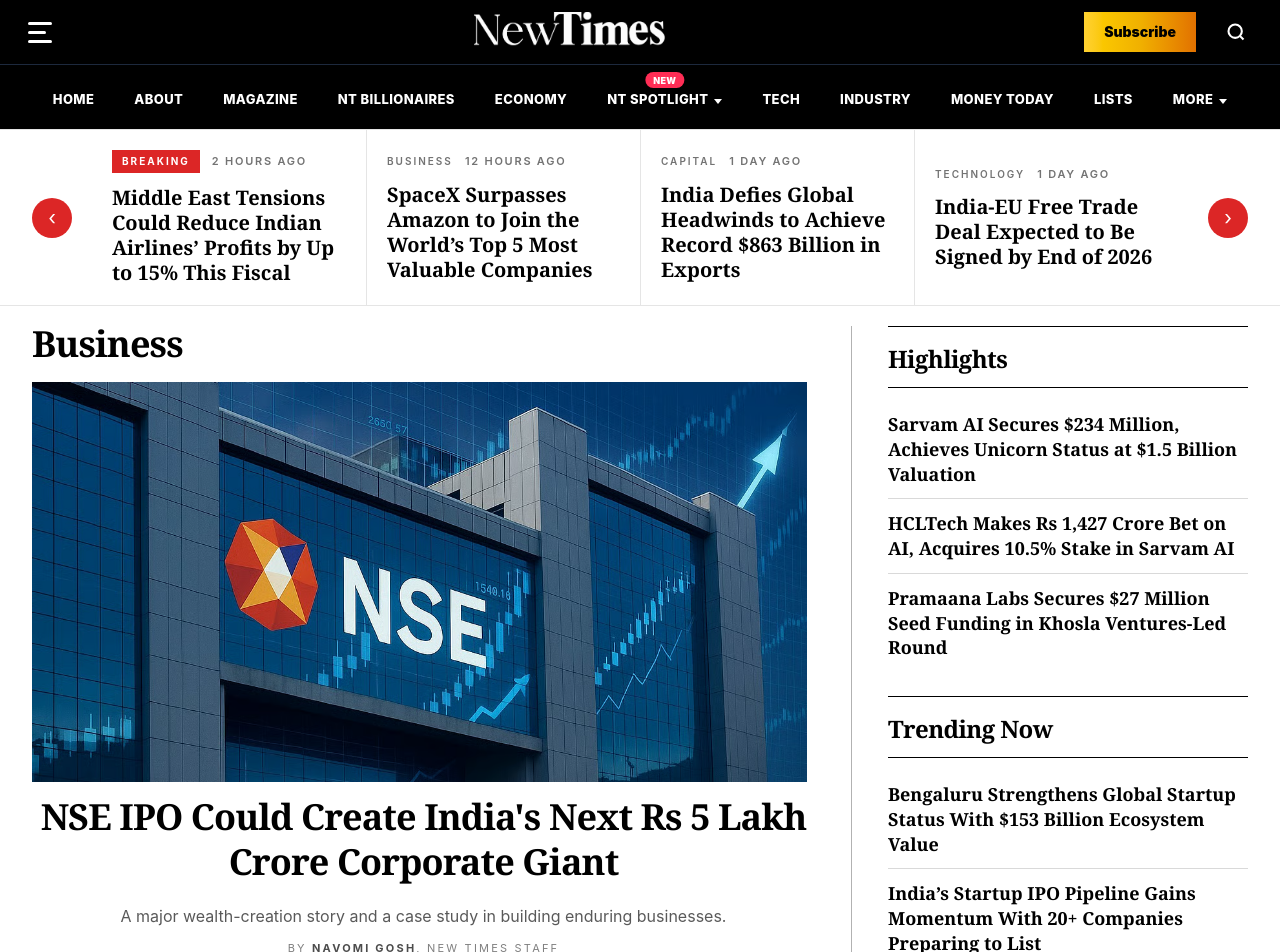
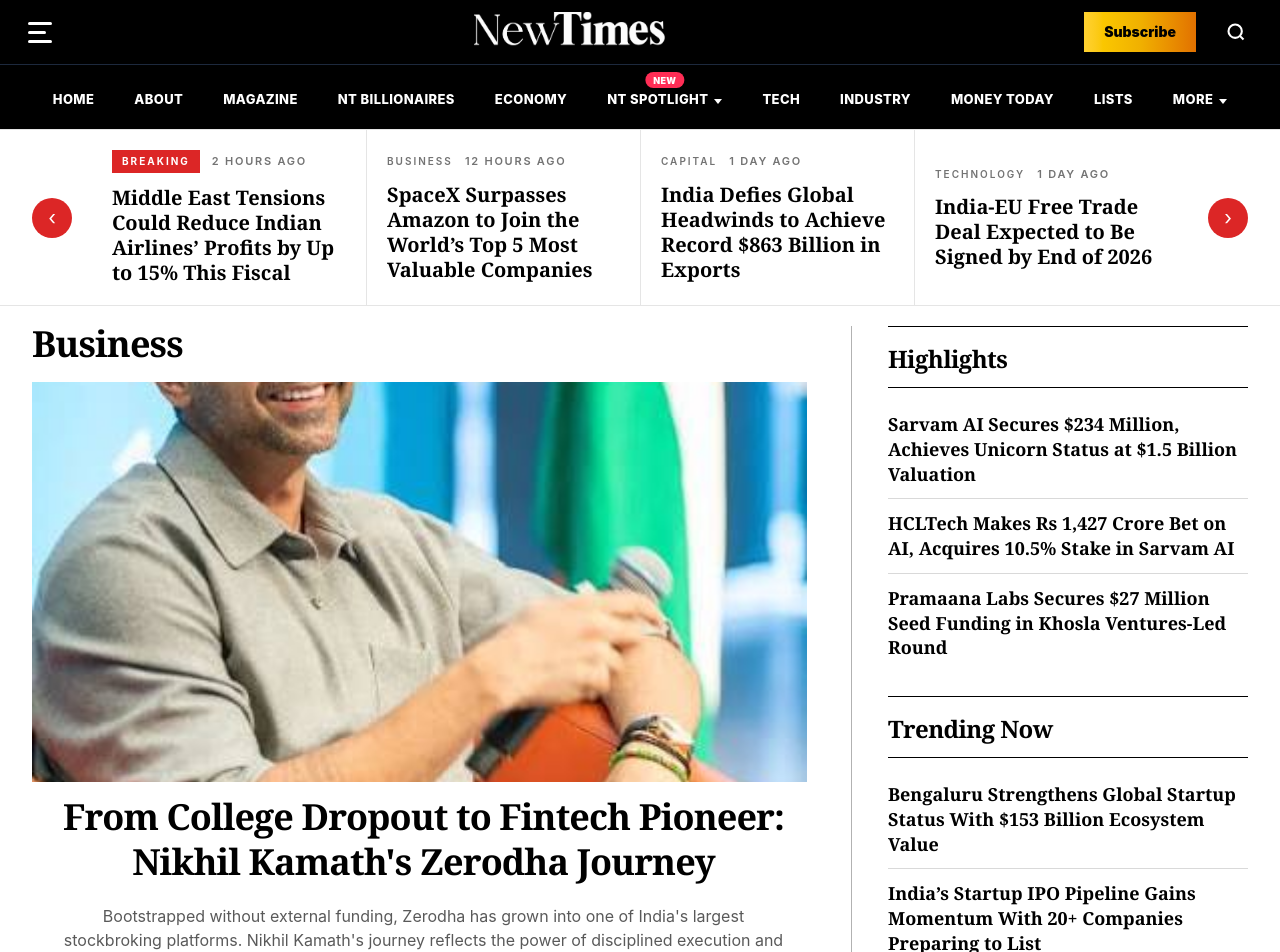
Before and after one commit to paperplanesllp/New-Times, a React (Vite) app: page / in a window 1280 px wide. Shown: the top 952 px of the page. Built offline with nearby package versions, Linux system fonts and the light colour scheme.

Commit message:
Update pages

```diff
--- a/src/pages/Home.jsx
+++ b/src/pages/Home.jsx
@@ -1,5 +1,6 @@
 // src/pages/Home.jsx
 import React, { useState } from 'react';
+import { Link } from 'react-router-dom';
 import LiveBusinessNewsSection from '../component/LiveBusinessNewsSection';
 import newTimesLogo from '../assets/New Times final-02.png';
 
@@ -413,32 +414,32 @@
         <section>
           <div className="grid gap-7 lg:grid-cols-[minmax(0,1fr)_340px] lg:gap-9 xl:grid-cols-[minmax(0,1fr)_360px]">
             <article className="group lg:border-r lg:border-black/30 lg:pr-9">
-              <div className="block">
+              <Link to="/spotlight/business-features/nikhil-kamath-zerodha-journey" className="block no-underline">
                 <h1 className="mb-5 font-serif text-3xl font-bold leading-none tracking-tight text-black sm:text-4xl">
                   Business
                 </h1>
 
                 <div className="overflow-hidden bg-neutral-100 lg:mr-2">
                   <img
-                    src="/NSE.avif"
-                    alt="Business leadership editorial feature"
+                    src="/KK.jpg"
+                    alt="Nikhil Kamath Zerodha business feature"
                     className="h-[240px] w-full object-cover transition duration-500 group-hover:scale-[1.03] sm:h-[330px] lg:h-[400px]"
                   />
                 </div>
 
                 <h2 className="mx-auto mt-3 max-w-[820px] text-center font-serif text-2xl font-bold leading-tight tracking-tight text-black underline-offset-4 group-hover:underline sm:text-3xl lg:text-4xl xl:text-4xl">
-                  NSE IPO Could Create India's Next Rs 5 Lakh Crore Corporate Giant
+                  From College Dropout to Fintech Pioneer: Nikhil Kamath's Zerodha Journey
                 </h2>
 
                 <div className="mx-auto mt-5 max-w-[720px] text-center">
                   <p className="text-sm leading-6 text-black/65 sm:text-base">
-                    A major wealth-creation story and a case study in building enduring businesses.
+                    Bootstrapped without external funding, Zerodha has grown into one of India's largest stockbroking platforms. Nikhil Kamath's journey reflects the power of disciplined execution and long-term thinking.
                   </p>
                   <p className="mt-3 text-[11px] uppercase tracking-[0.2em] text-black/50">
-                    By <span className="font-bold text-black/70">Navomi Gosh</span>, New Times staff
+                    NT Spotlight / Business Features
                   </p>
                 </div>
-              </div>
+              </Link>
 
               {showAd && (
                 <div className="group/sponsored relative mx-auto mt-8 max-w-[720px] overflow-hidden border border-black/15 bg-[#faf8f3] text-left transition duration-300 hover:shadow-[0_24px_70px_rgba(15,23,42,0.14)]">
--- a/src/pages/SpotlightFeaturePage.jsx
+++ b/src/pages/SpotlightFeaturePage.jsx
@@ -1,6 +1,5 @@
 import React from 'react';
 import { Link, useParams } from 'react-router-dom';
-import crudeOilImage from '../assets/Nn.avif';
 import nseIpoImage from '../assets/Nn2.jpg';
 import fiiSelloffImage from '../assets/NN4.webp';
 import textileStocksImage from '../assets/NN5.webp';
@@ -12,7 +11,7 @@
     title: "From College Dropout to Fintech Pioneer: Nikhil Kamath's Zerodha Journey",
     excerpt:
       "Bootstrapped without external funding, Zerodha has grown into one of India's largest stockbroking platforms. Nikhil Kamath's journey reflects the power of disciplined execution and long-term thinking.",
-    image: crudeOilImage,
+    image: '/KK.jpg',
     body: [
       "When Nikhil Kamath left school after the 10th grade, few could have predicted that he would go on to build one of India's most influential fintech companies. Starting as a trader at a young age while working in a call centre, Kamath learned the markets through experience rather than formal education. Alongside his brother, Nithin Kamath, he co-founded Zerodha in 2010 with a vision of making stock market investing affordable and accessible to millions of Indians.",
       "Unlike many technology startups, Zerodha was built without raising venture capital. The company introduced a flat-fee brokerage model that disrupted India's traditional brokerage industry, helping millions of first-time investors enter the equity markets. Today, Zerodha is India's largest retail stockbroker and remains one of the country's most successful bootstrapped businesses.",
@@ -255,9 +254,7 @@
             {article.excerpt}
           </p>
 
-          <img className="my-8 h-[420px] w-full object-cover" src={article.image} alt={article.title} />
-
-          <div className="mx-auto max-w-3xl space-y-5 font-serif text-[18px] leading-8 text-slate-800">
+          <div className="mx-auto mt-8 max-w-3xl space-y-5 font-serif text-[18px] leading-8 text-slate-800">
             {article.body.map((paragraph) => (
               <p key={paragraph}>{paragraph}</p>
             ))}
```
Also changed, not shown: public/KK.jpg (added).
